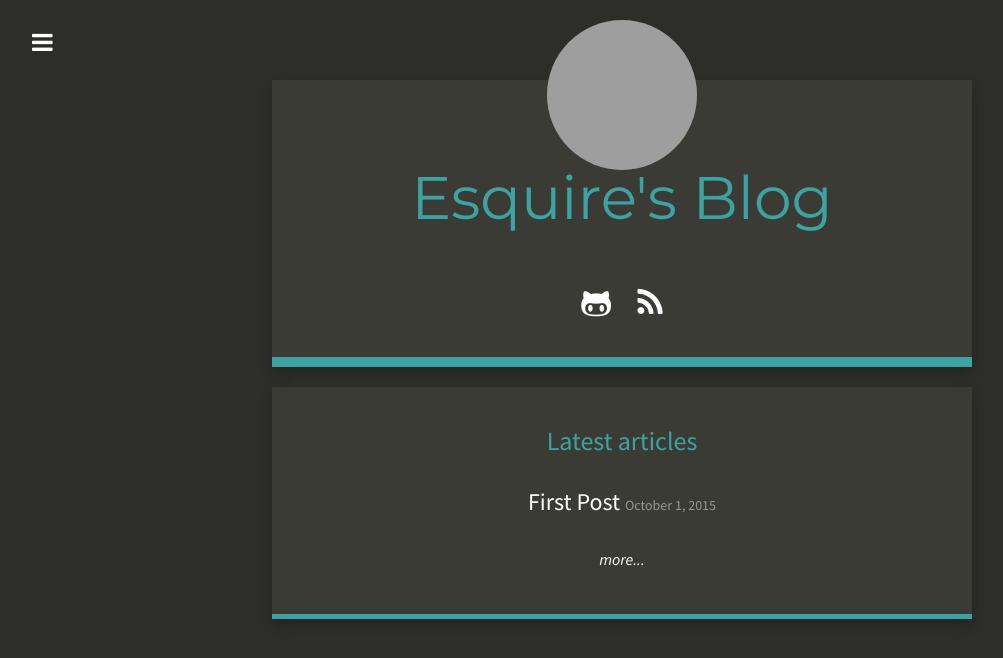
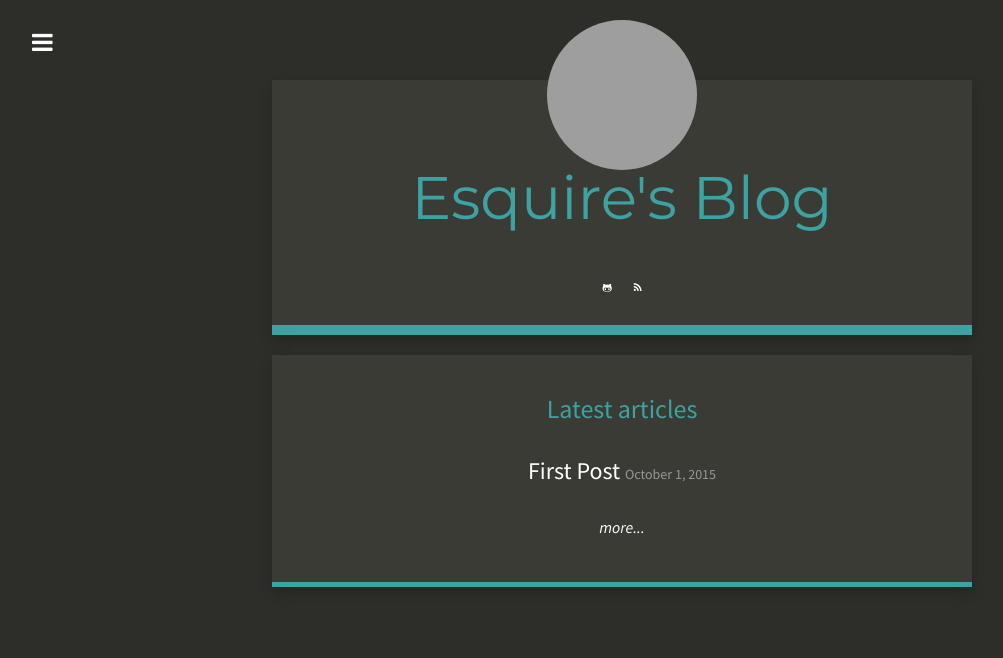
Before and after one commit to esquireatlarge/esquireatlarge.github.io, a Jekyll site: the page built from index.html, in a window 1280 px wide. Shown: the top 658 px of the page, without its empty margins (18-1021 px from the left). Built offline with Jekyll 4.4.1, drawn with Linux system fonts in a browser that asks for light colours; nearby versions of some CDN libraries; Markdown is read by kramdown in place of the engine named in the settings; grey boxes are pictures that could not be loaded.

Commit message:
Try reducing the font

```diff
--- a/css/style.scss
+++ b/css/style.scss
@@ -131,6 +131,7 @@
 	padding-left: 30px;
 	padding-right: 30px;
 	margin-top: 20px;
+	font-size: 5px;
 	box-shadow: 0px 0px 0px 0px, 0px 6px 12px rgba(0, 0, 0, 0.2);
 	border-bottom: 5px solid $light-blue;
 }
@@ -279,7 +280,7 @@
 
 	.articles {
 		text-align: center;
-		font-size: 10px;
+		font-size: 20px;
 
 		h2 {
 			margin-bottom: 30px;
```
